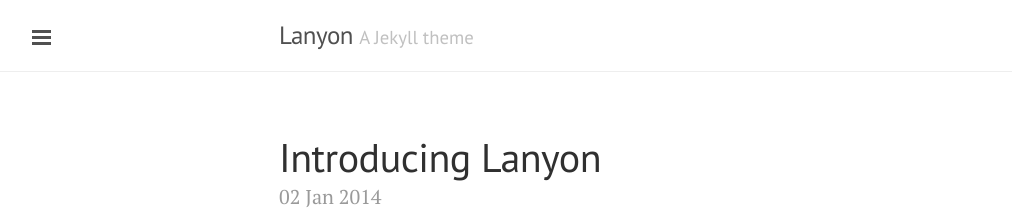
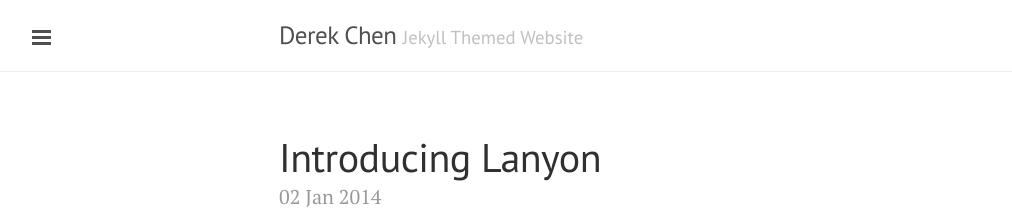
Before and after one commit to derektrc/derektrc.github.io, a Jekyll site: the page built from index.html, in a window 1280 px wide and 900 px high. Shown: the top 216 px of the window, without its empty margins (1-1013 px from the left). Built offline with Jekyll 4.4.1, drawn with Linux system fonts in a browser that asks for light colours; Markdown is read by kramdown in place of the engine named in the settings; the list of posts is cut into pages by our own code.

Commit message:
Update _config.yml

```diff
--- a/_config.yml
+++ b/_config.yml
@@ -6,19 +6,19 @@ pygments:         true
 permalink:        pretty
 
 # Setup
-title:            Lanyon
-tagline:          'A Jekyll theme'
+title:            Derek Chen
+tagline:          'Jekyll Themed Website'
 description:      'A reserved <a href="http://jekyllrb.com" target="_blank">Jekyll</a> theme that places the utmost gravity on content with a hidden drawer. Made by <a href="https://twitter.com/mdo" target="_blank">@mdo</a>.'
-url:              http://lanyon.getpoole.com
+url:              http://derektrc.github.io
 baseurl:          '/'
 paginate:         5
 
 author:
-  name:           'Mark Otto'
-  url:            https://twitter.com/mdo
+  name:           'Derek Chen'
+  url:            https://twitter.com/derektrc
 
 # Custom vars
 version:          1.0.0
 
 github:
-  repo:           https://github.com/poole/lanyon
+  repo:           https://github.com/derektrc
```
